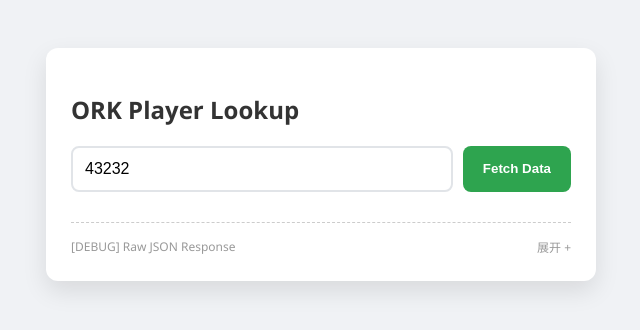
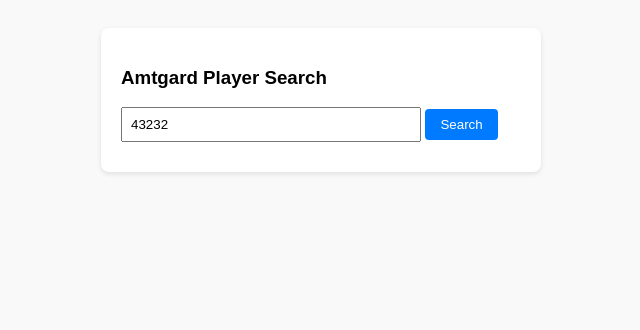
Before and after one commit to TALewis69/Amtgard, a plain HTML site: page index.html in a window 1280 px wide. Shown: the whole page, without its empty margins (319-959 px from the left). Drawn offline with nearby package versions, Linux system fonts and the light colour scheme.

Commit message:
Update index.html

```diff
--- a/index.html
+++ b/index.html
@@ -3,124 +3,79 @@
 <head>
     <meta charset="UTF-8">
     <meta name="viewport" content="width=device-width, initial-scale=1.0">
-    <title>ORK Debugger</title>
+    <title>ORK Player Lookup</title>
+    <script src="https://code.jquery.com/jquery-3.6.0.min.js"></script>
+
+    <script src="https://kenwalker.github.io/jsork/jsork.js"></script>
+
     <style>
-        body { font-family: 'Segoe UI', sans-serif; padding: 40px; background-color: #f0f2f5; color: #333; }
-        .container { max-width: 500px; margin: auto; background: white; padding: 25px; border-radius: 12px; box-shadow: 0 10px 25px rgba(0,0,0,0.1); }
-
-        .search-box { display: flex; gap: 10px; margin-bottom: 20px; }
-        input { flex: 1; padding: 12px; border: 2px solid #e1e4e8; border-radius: 8px; font-size: 16px; }
-        button { padding: 12px 20px; background: #2ea44f; color: white; border: none; border-radius: 8px; cursor: pointer; font-weight: bold; }
-        button:hover { background: #2c974b; }
-        button:disabled { background: #94d3a2; }
-
-        .profile-card { border-top: 2px solid #eee; padding-top: 20px; display: none; }
-        .result-item { margin-bottom: 15px; }
-        .label { font-weight: 700; color: #6a737d; font-size: 12px; text-transform: uppercase; margin-bottom: 4px; display: block; }
-        .value { font-size: 18px; color: #24292e; }
-
-        /* Debug Styles */
-        #debug-container { margin-top: 30px; border-top: 1px dashed #ccc; padding-top: 15px; }
-        #debug-header { font-size: 12px; color: #999; cursor: pointer; display: flex; justify-content: space-between; }
-        #raw-output { background: #272822; color: #f8f8f2; padding: 15px; border-radius: 6px; font-family: monospace; font-size: 12px; overflow-x: auto; white-space: pre-wrap; display: none; margin-top: 10px; }
-        .error-msg { color: #d73a49; background: #ffeef0; padding: 10px; border-radius: 6px; margin-bottom: 20px; display: none; font-size: 14px; }
+        body { font-family: sans-serif; padding: 20px; background: #f9f9f9; }
+        .card { background: white; padding: 20px; border-radius: 8px; box-shadow: 0 2px 5px rgba(0,0,0,0.1); max-width: 400px; margin: auto; }
+        input { width: 70%; padding: 8px; margin-bottom: 10px; }
+        button { padding: 8px 15px; cursor: pointer; background: #007bff; color: white; border: none; border-radius: 4px; }
+        .result { margin-top: 20px; border-top: 1px solid #eee; padding-top: 10px; display: none; }
+        .error { color: red; font-size: 0.9em; margin-top: 10px; display: none; }
+        #debug-log { background: #333; color: #0f0; padding: 10px; font-family: monospace; font-size: 11px; margin-top: 20px; white-space: pre-wrap; display: none; }
     </style>
 </head>
 <body>
 
-<div class="container">
-    <h2>ORK Player Lookup</h2>
+<div class="card">
+    <h3>Amtgard Player Search</h3>
+    <input type="number" id="idInput" value="43232">
+    <button onclick="fetchPlayer()">Search</button>
 
-    <div class="search-box">
-        <input type="number" id="playerIdInput" placeholder="Enter Player ID (43232)" value="43232">
-        <button id="searchBtn" onclick="runDebugSearch()">Fetch Data</button>
+    <div id="errorBox" class="error"></div>
+
+    <div id="resultBox" class="result">
+        <p><strong>Persona:</strong> <span id="persona"></span></p>
+        <p><strong>Park:</strong> <span id="park"></span></p>
     </div>
 
-    <div id="errorMessage" class="error-msg"></div>
-
-    <div class="profile-card" id="player-info">
-        <div class="result-item">
-            <span class="label">Persona</span>
-            <span id="persona" class="value"></span>
-        </div>
-        <div class="result-item">
-            <span class="label">Park / Kingdom</span>
-            <span id="location" class="value"></span>
-        </div>
-    </div>
-
-    <div id="debug-container">
-        <div id="debug-header" onclick="toggleDebug()">
-            <span>[DEBUG] Raw JSON Response</span>
-            <span id="toggle-icon">展开 +</span>
-        </div>
-        <pre id="raw-output">No data yet. Perform a search to see the raw API response.</pre>
-    </div>
+    <div id="debug-log"></div>
 </div>
 
-<script src="https://library.amtgard.com/jsork.js"></script>
+<script>
+    async function fetchPlayer() {
+        const id = document.getElementById('idInput').value;
+        const resultBox = document.getElementById('resultBox');
+        const errorBox = document.getElementById('errorBox');
+        const debugLog = document.getElementById('debug-log');
 
-<script>
-    function toggleDebug() {
-        const out = document.getElementById('raw-output');
-        const icon = document.getElementById('toggle-icon');
-        const isHidden = out.style.display === 'none' || out.style.display === '';
-        out.style.display = isHidden ? 'block' : 'none';
-        icon.textContent = isHidden ? '收起 -' : '展开 +';
-    }
+        // Reset
+        resultBox.style.display = 'none';
+        errorBox.style.display = 'none';
+        debugLog.style.display = 'block';
+        debugLog.textContent = "Checking library...";
 
-    async function runDebugSearch() {
-        const input = document.getElementById('playerIdInput');
-        const btn = document.getElementById('searchBtn');
-        const errorEl = document.getElementById('errorMessage');
-        const infoEl = document.getElementById('player-info');
-        const debugOut = document.getElementById('raw-output');
+        // Triple-check that jsork is actually loaded
+        if (typeof jsork === 'undefined') {
+            errorBox.textContent = "Error: jsork library failed to load. Check your internet connection or the script URL.";
+            errorBox.style.display = 'block';
+            return;
+        }
 
-        const id = input.value.trim();
-        if (!id) return;
-
-        // UI Prep
-        errorEl.style.display = 'none';
-        infoEl.style.display = 'none';
-        btn.disabled = true;
-        btn.textContent = '...';
-        debugOut.textContent = "Fetching from ORK...";
+        debugLog.textContent = "Fetching player " + id + "...";
 
         try {
-            // Using the library
-            const player = await jsork.player.getPlayerSummary(id);
+            // The jsork library uses jQuery's $.getJSON internally, returning a promise.
+            const player = await jsork.player.getInfo(id);
 
-            // Log the RAW data to the debug window
-            debugOut.textContent = JSON.stringify(player, null, 2);
+            debugLog.textContent = "Raw Response: " + JSON.stringify(player, null, 2);
 
-            // Validation logic
-            if (!player || Object.keys(player).length === 0) {
-                throw new Error("Empty response from ORK.");
+            if (player && player.Persona) {
+                document.getElementById('persona').textContent = player.Persona;
+                document.getElementById('park').textContent = player.ParkName || "No Park Found";
+                resultBox.style.display = 'block';
+            } else {
+                throw new Error("Player data incomplete or ID not found.");
             }
-            if (player.Status && player.Status.Status === 1) {
-                throw new Error("ORK returned an error: " + (player.Status.ErrorDetail || "Unknown"));
-            }
-
-            // Populate UI
-            document.getElementById('persona').textContent = player.Persona || "No Persona Set";
-            document.getElementById('location').textContent = `${player.ParkName} (${player.KingdomName})`;
-
-            infoEl.style.display = 'block';
-
         } catch (err) {
-            errorEl.textContent = err.message;
-            errorEl.style.display = 'block';
-            debugOut.textContent = "ERROR: " + err.message;
-        } finally {
-            btn.disabled = false;
-            btn.textContent = 'Fetch Data';
+            errorBox.textContent = "Search failed: " + err.message;
+            errorBox.style.display = 'block';
+            console.error(err);
         }
     }
-
-    // Enter key support
-    document.getElementById('playerIdInput').addEventListener('keypress', (e) => {
-        if (e.key === 'Enter') runDebugSearch();
-    });
 </script>
 
 </body>
```
